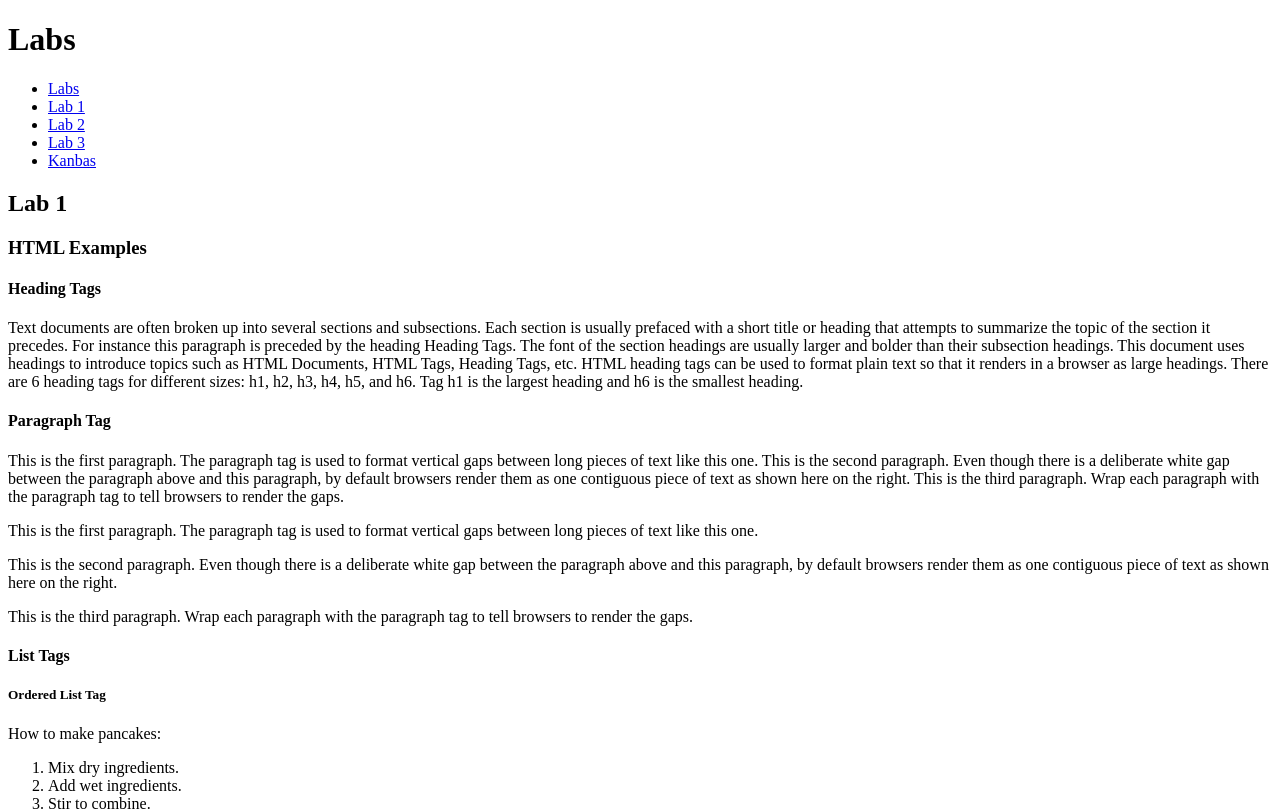
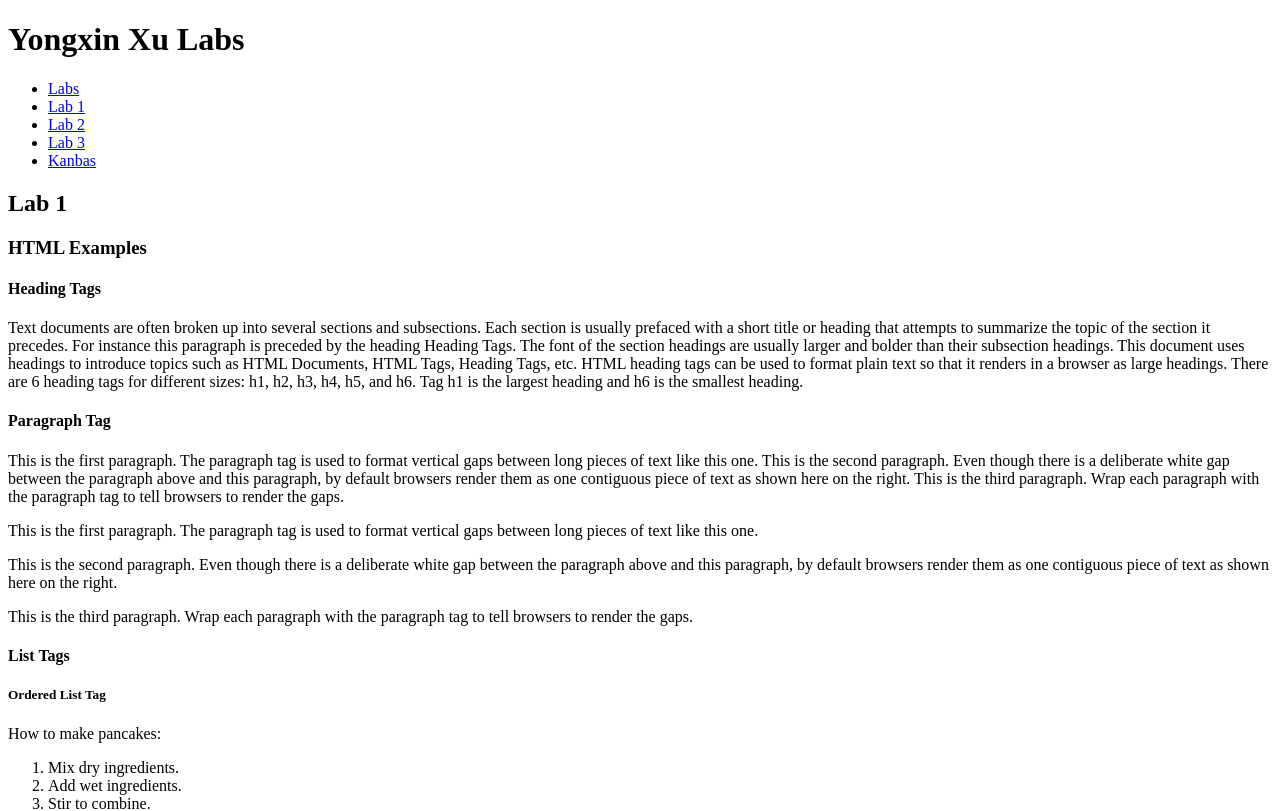
Before and after one commit to yxlxu/kanbas-react-web-app, a React (Create React App) app: page /#/Labs/Lab1 in a window 1280 px wide. Shown: the top 811 px of the page. Built offline with nearby package versions, Linux system fonts and the light colour scheme.

Commit message:
Update index.tsx

```diff
--- a/src/Labs/index.tsx
+++ b/src/Labs/index.tsx
@@ -7,7 +7,7 @@ import Lab3 from "./Lab3";
 export default function Labs() {
   return (
     <div id="wd-labs">
-      <h1>Labs</h1>
+      <h1>Yongxin Xu Labs</h1>
       <TOC />
       <Routes>
         <Route path="/" element={<Navigate to="Lab1" />} />
```
